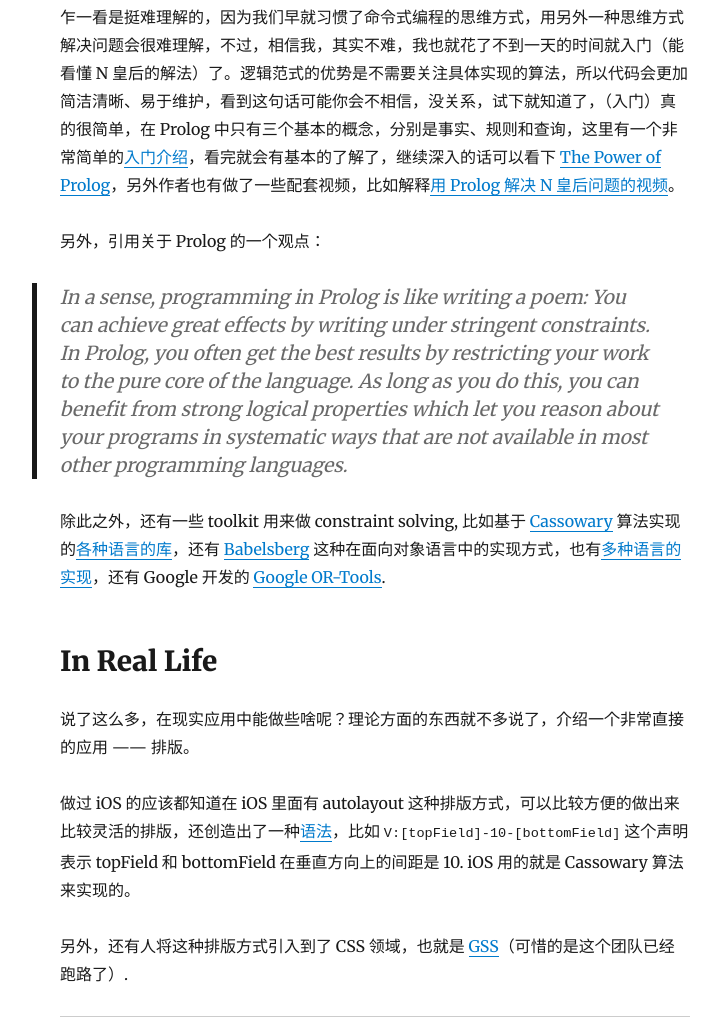
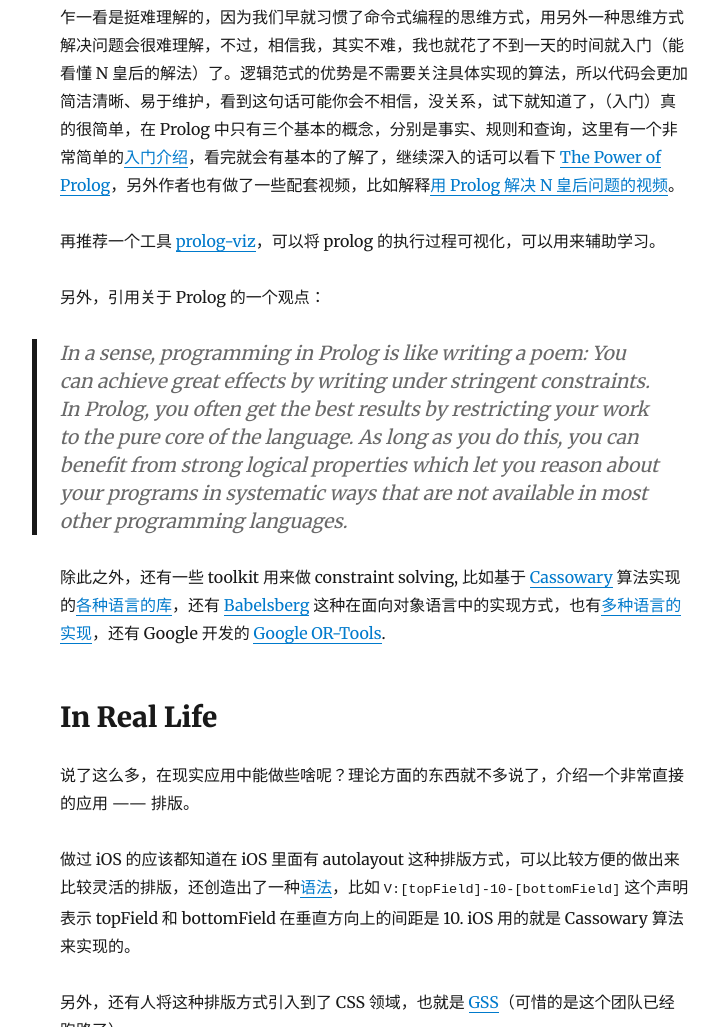
Before and after one commit to blankyao/blog, a Gatsby site: page /constraint-programming/ in a window 1280 px wide. Shown: the part 4122-5149 px from the top of the page, without its empty margins (265-984 px from the left). Built offline with nearby package versions, Linux system fonts and the light colour scheme; Gatsby itself is replaced by a stand-in of ours; some packages are replaced by stand-ins of ours.

Commit message:
chore: add prolog-viz

````diff
--- a/content/blog/constraint-programming.md
+++ b/content/blog/constraint-programming.md
@@ -97,6 +97,8 @@ safe_queens([Q|Qs], Q0, D0) :-
 ```
 乍一看是挺难理解的，因为我们早就习惯了命令式编程的思维方式，用另外一种思维方式解决问题会很难理解，不过，相信我，其实不难，我也就花了不到一天的时间就入门（能看懂 N 皇后的解法）了。逻辑范式的优势是不需要关注具体实现的算法，所以代码会更加简洁清晰、易于维护，看到这句话可能你会不相信，没关系，试下就知道了，（入门）真的很简单，在 Prolog 中只有三个基本的概念，分别是事实、规则和查询，这里有一个非常简单的[入门介绍](https://draveness.me/prolog-ji-chu-1/)，看完就会有基本的了解了，继续深入的话可以看下 [The Power of Prolog](https://github.com/triska/the-power-of-prolog)，另外作者也有做了一些配套视频，比如解释[用 Prolog 解决 N 皇后问题的视频](https://www.youtube.com/watch?v=l_tbL9RjFdo&feature=youtu.be)。
 
+再推荐一个工具 [prolog-viz](https://github.com/cdglabs/prolog-viz)，可以将 prolog 的执行过程可视化，可以用来辅助学习。
+
 另外，引用关于 Prolog 的一个观点：
 > In a sense, programming in Prolog is like writing a poem: You can achieve great effects by writing under stringent constraints. In Prolog, you often get the best results by restricting your work to the pure core of the language. As long as you do this, you can benefit from strong logical properties which let you reason about your programs in systematic ways that are not available in most other programming languages.
 
````
